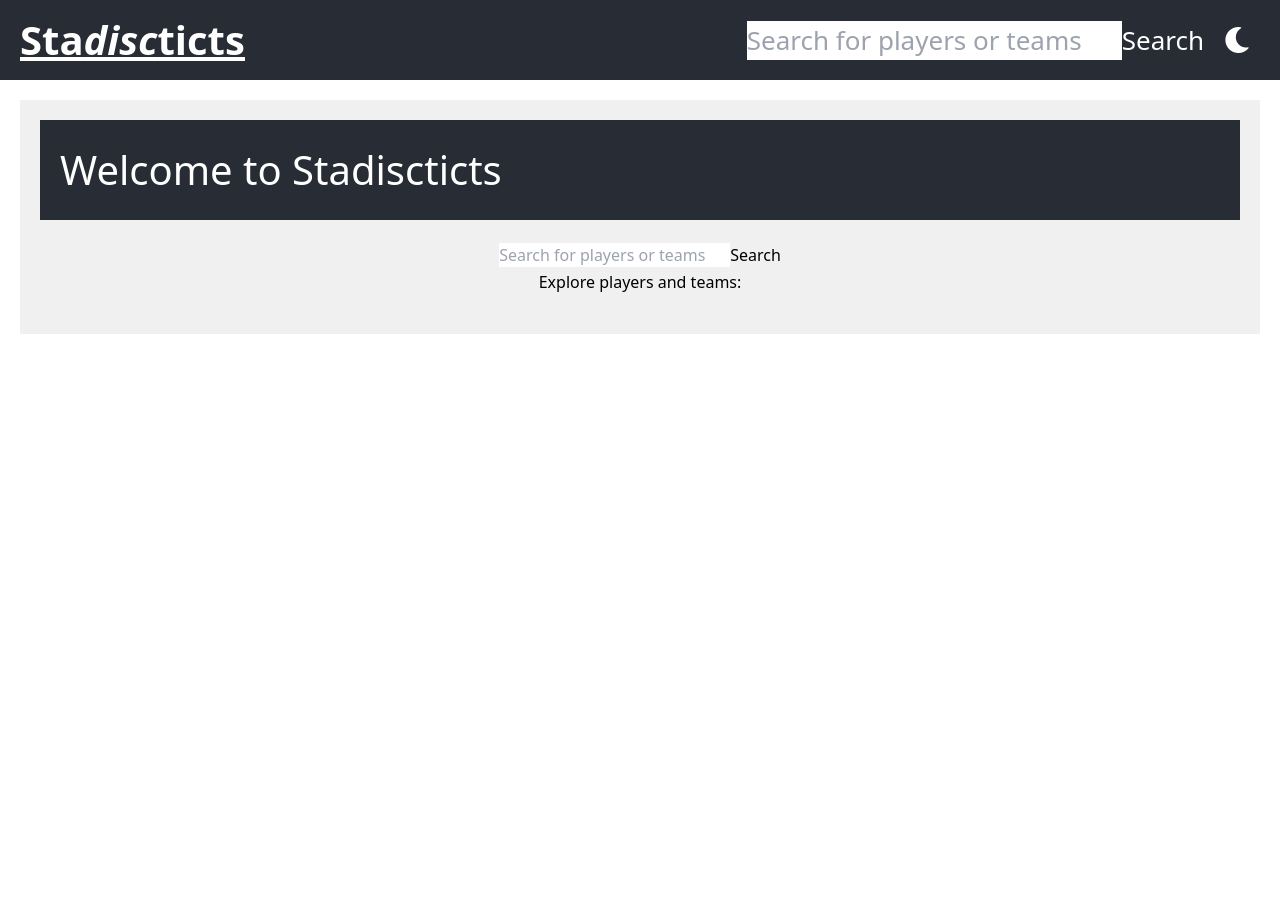
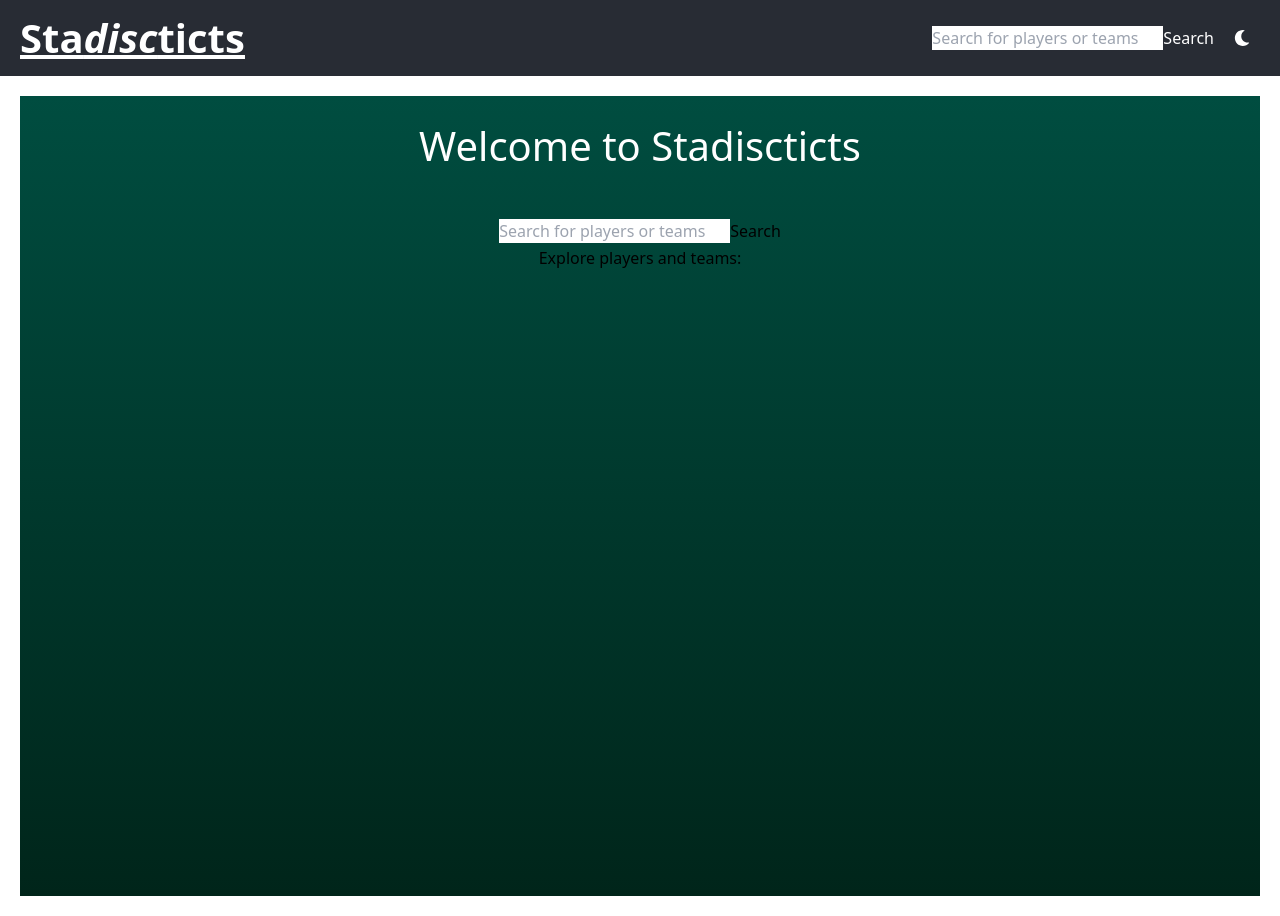
Before and after one commit to ckugel/stadiscticts-frontend, a React (Create React App) app: page / in a window 1280 px wide. Before the commit the page ends 800 px from the top, so only its background shows below. Built offline with nearby package versions, Linux system fonts and the light colour scheme; no server answers.

Commit message:
fixed the height bug with the main page component

```diff
--- a/public/index.html
+++ b/public/index.html
@@ -7,7 +7,7 @@
 	<meta name="theme-color" content="#000000">
 	<link rel="manifest" href="%PUBLIC_URL%/manifest.json">
 	<link rel="shortcut icon" href="%PUBLIC_URL%/favicon.ico">
-	<title>SITE NAME</title>
+	<title>Stadiscticts</title>
 </head>
 
 <body>
--- a/src/App.css
+++ b/src/App.css
@@ -4,18 +4,18 @@
 
 .App {
     text-align: center;
+    height: 100vh;
+}
+
+#root html body {
+height: 100vh;
 }
 
 .App-header {
+    padding: 20px;
+    color: white;
+    text-align: center;
     background-color: #282c34;
-    min-height: 10vh;
-    display: flex;
-    flex-direction: row;
-    justify-content: space-between;
-    align-items: center;
-    padding: 1rem;
-    font-size: calc(10px + 2vmin);
-    color: white;
 }
 
 .search-bar-container {
@@ -48,16 +48,16 @@
 
 main {
     padding: 20px;
+    height: max-content;
 }
 
 body.light {
-    background-color: #ffffff;
-    color: #000000;
+    height: 100vh;
 }
 
 body.dark {
-    background-color: #000000;
     color: #ffffff;
+    height: 100vh;
 }
 
 .theme-toggle-button {
--- a/src/components/Header/index.js
+++ b/src/components/Header/index.js
@@ -1,6 +1,7 @@
 import React from 'react';
 import PropTypes from 'prop-types';
 import SearchBar from '../SearchBar/SearchBar';
+import '../../App.css';
 
 const Header = ({ showSidebarButton = true, onShowSidebar, onSearch }) => {
     return (
--- a/src/components/MainPage.css
+++ b/src/components/MainPage.css
@@ -1,11 +1,18 @@
+
+#root {
+    height: 100%;
+}
 
 .main-page {
-    padding: 20px;
-    background-color: #f0f0f0;
+    padding: 0;
+    margin: 0;
+    height: 100vh;
+    display: flex;
+    flex-direction: column;
+    background: linear-gradient(to bottom, #004d40, #00251a);
 }
 
-.App-header {
-    background-color: #282c34;
+.main-page-header {
     padding: 20px;
     color: white;
     text-align: center;
--- a/src/components/MainPage.js
+++ b/src/components/MainPage.js
@@ -10,7 +10,7 @@ const MainPage = () => {
 
     return (
         <div className="main-page">
-            <header className="App-header">
+            <header className="main-page-header">
                 <h1>Welcome to Stadiscticts</h1>
             </header>
             <main>
--- a/src/components/TeamTable.js
+++ b/src/components/TeamTable.js
@@ -5,7 +5,8 @@ const url = "http://localhost:8080";
 
 const TeamTable = () => {
     const [teamData, setTeamData] = useState({ players: [] });
-    const [sortConfig, setSortConfig] = useState({ key: 'year', direction: 'ascending' });
+    const [sortConfig, setSortConfig] = useState({ key: 'year', direction: 'ascending'});
+    const [league, setLeague] = useState('');
     const { teamName, year } = useParams();
 
     useEffect(() => {
@@ -14,13 +15,16 @@ const TeamTable = () => {
             if (year) {
                 endpoint += `/${year}`;
             }
+            if (league) {
+                endpoint += `/${league}`;
+            }
             console.log(endpoint);
             fetch(endpoint)
                 .then(response => response.json())
                 .then(data => setTeamData(data))
                 .catch(error => console.error('Error fetching team data:', error));
         }
-    }, [teamName, year]);
+    }, [teamName, league, year]);
 
     const sortedPlayers = [...teamData.players].sort((a, b) => {
         if (a[sortConfig.key] < b[sortConfig.key]) {
--- a/src/index.css
+++ b/src/index.css
@@ -3,6 +3,8 @@ body {
     font-family: -apple-system, BlinkMacSystemFont, 'Segoe UI', 'Roboto', 'Oxygen', 'Ubuntu', 'Cantarell', 'Fira Sans', 'Droid Sans', 'Helvetica Neue', sans-serif;
     -webkit-font-smoothing: antialiased;
     -moz-osx-font-smoothing: grayscale;
+
+    height: 100vh;
 }
 
 code {
@@ -14,6 +16,5 @@ code {
     flex-direction: column;
     align-items: center;
     justify-content: center;
-    min-height: 100vh;
-    background-color: #f0f0f0;
+    height: 100vh;
 }
```
Also changed, not shown: 1 other file (tests, documents, lock files or other folders).
